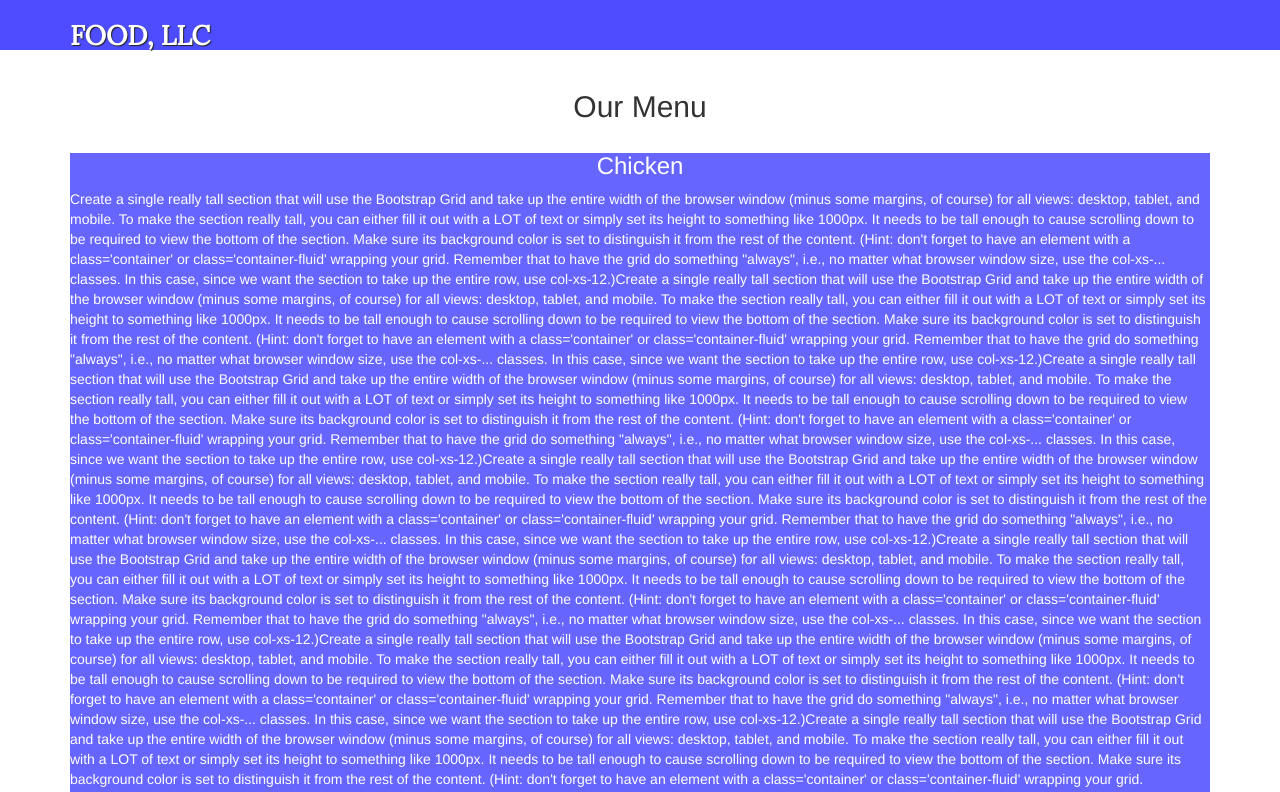
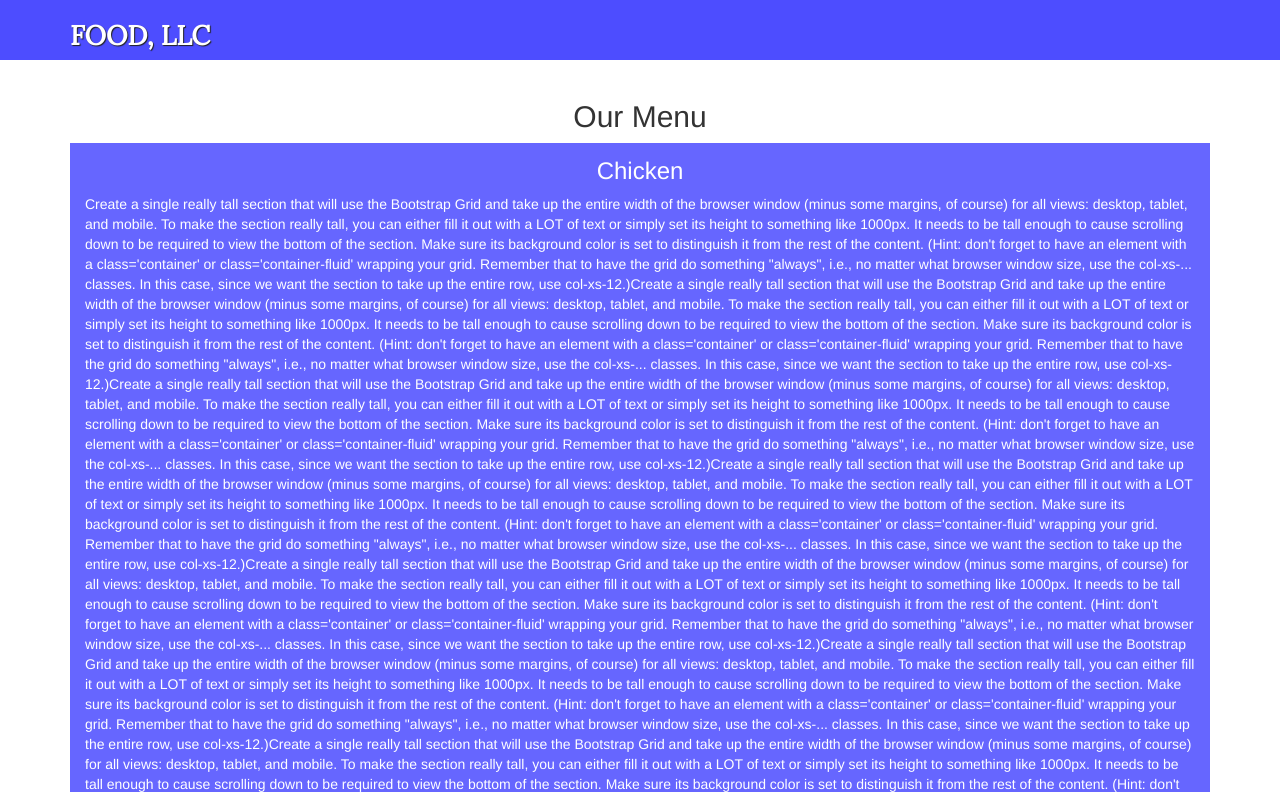
Before and after one commit to LiudmilaBelkova/HTML-course, a plain HTML site: page module3-solution/index.html in a window 1280 px wide. Shown: the top 792 px of the page. Drawn offline with Linux system fonts and the light colour scheme.

Commit message:
Update styles.css

```diff
--- a/module3-solution/css/styles.css
+++ b/module3-solution/css/styles.css
@@ -22,9 +22,18 @@
 .navbar-brand a:hover, .navbar-brand a:focus {
   text-decoration: none;
 }
+/*.navbar-collapse.collapse {*/
+#collapsable-nav {
+  padding-bottom: 10px;
+}
+
+h3 {
+  margin-top: 0;
+}
 
 .category-desc {
   background-color: #6666ff;
+  padding: 15px;
   color: #fff;
   width: 100%;
 }
```
